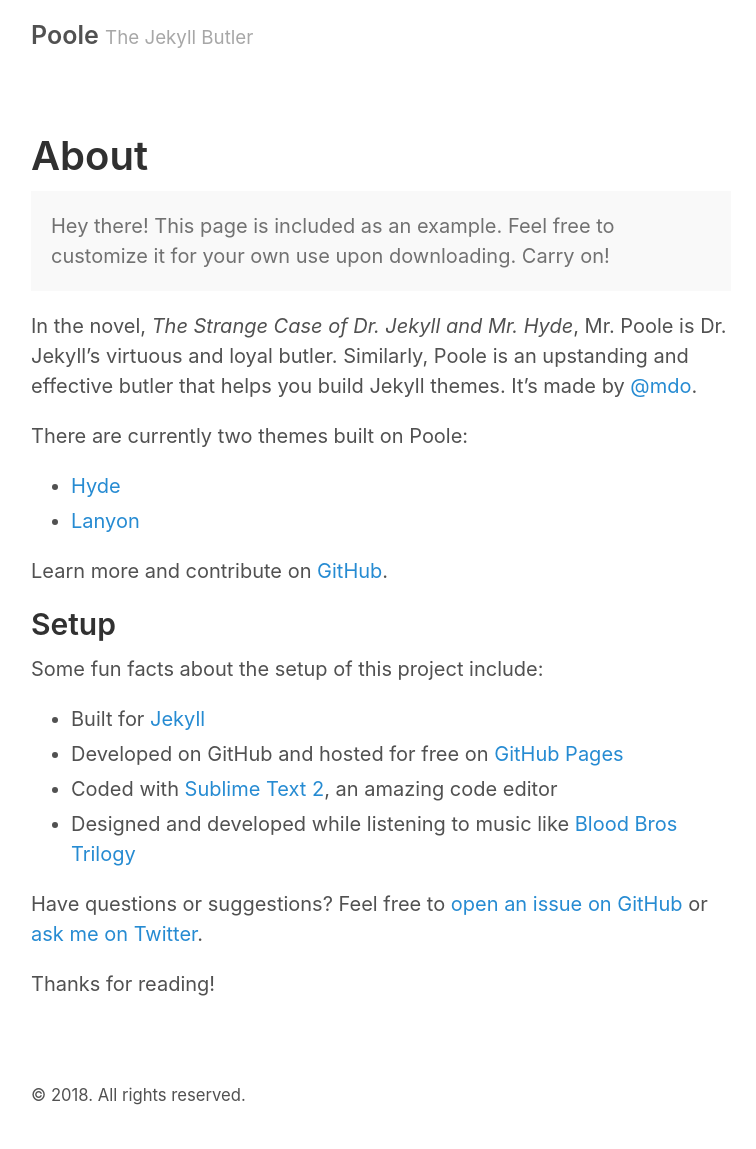
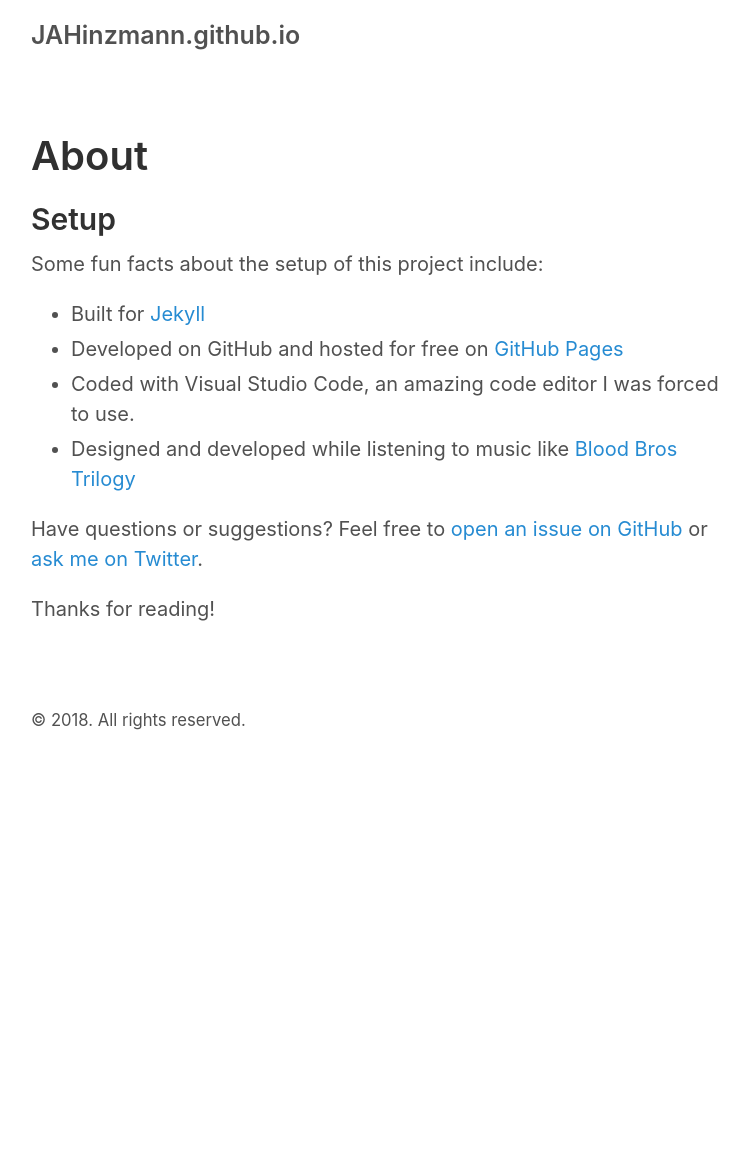
Before and after one commit to jahinzmann/JAHinzmann.github.io, a Jekyll site: the page built from about.md, in a window 1280 px wide. Shown: the whole page, without its empty margins (259-1015 px from the left). Built offline with Jekyll 4.4.1, drawn with Linux system fonts in a browser that asks for light colours; after the commit the page ends 900 px from its top, so only the background shows below that.

Commit message:
Got the basics working

```diff
--- a/_config.yml
+++ b/_config.yml
@@ -1,12 +1,12 @@
 # Permalinks
-permalink:           pretty
+permalink:
 
 # Setup
-title:               Poole
-tagline:             The Jekyll Butler
-url:                 http://getpoole.com
-paginate:            1
-baseurl:             ""
+title:
+tagline:
+url:
+paginate:
+baseurl:
 
 # Assets
 #
@@ -17,14 +17,14 @@
 
 # About/contact
 author:
-  name:              Mark Otto
-  url:               https://twitter.com/mdo
-  email:             markdotto@gmail.com
+  name:
+  url:
+  email:
 
 # Custom vars
 version:             2.0.0
 github:
-  repo:              https://github.com/poole/poole
+  repo:
 
 # Gems
 gems:
--- a/about.md
+++ b/about.md
@@ -3,18 +3,6 @@
 title: About
 ---
 
-<p class="message">
-  Hey there! This page is included as an example. Feel free to customize it for your own use upon downloading. Carry on!
-</p>
-
-In the novel, *The Strange Case of Dr. Jekyll and Mr. Hyde*, Mr. Poole is Dr. Jekyll's virtuous and loyal butler. Similarly, Poole is an upstanding and effective butler that helps you build Jekyll themes. It's made by [@mdo](https://twitter.com/mdo).
-
-There are currently two themes built on Poole:
-
-* [Hyde](http://hyde.getpoole.com)
-* [Lanyon](http://lanyon.getpoole.com)
-
-Learn more and contribute on [GitHub](https://github.com/poole).
 
 ## Setup
 
@@ -22,7 +10,7 @@
 
 * Built for [Jekyll](http://jekyllrb.com)
 * Developed on GitHub and hosted for free on [GitHub Pages](https://pages.github.com)
-* Coded with [Sublime Text 2](http://sublimetext.com), an amazing code editor
+* Coded with Visual Studio Code, an amazing code editor I was forced to use.
 * Designed and developed while listening to music like [Blood Bros Trilogy](https://soundcloud.com/maddecent/sets/blood-bros-series)
 
 Have questions or suggestions? Feel free to [open an issue on GitHub](https://github.com/poole/poole/issues/new) or [ask me on Twitter](https://twitter.com/mdo).
```
Also changed, not shown: archive.md (added, +10 -0 lines).
